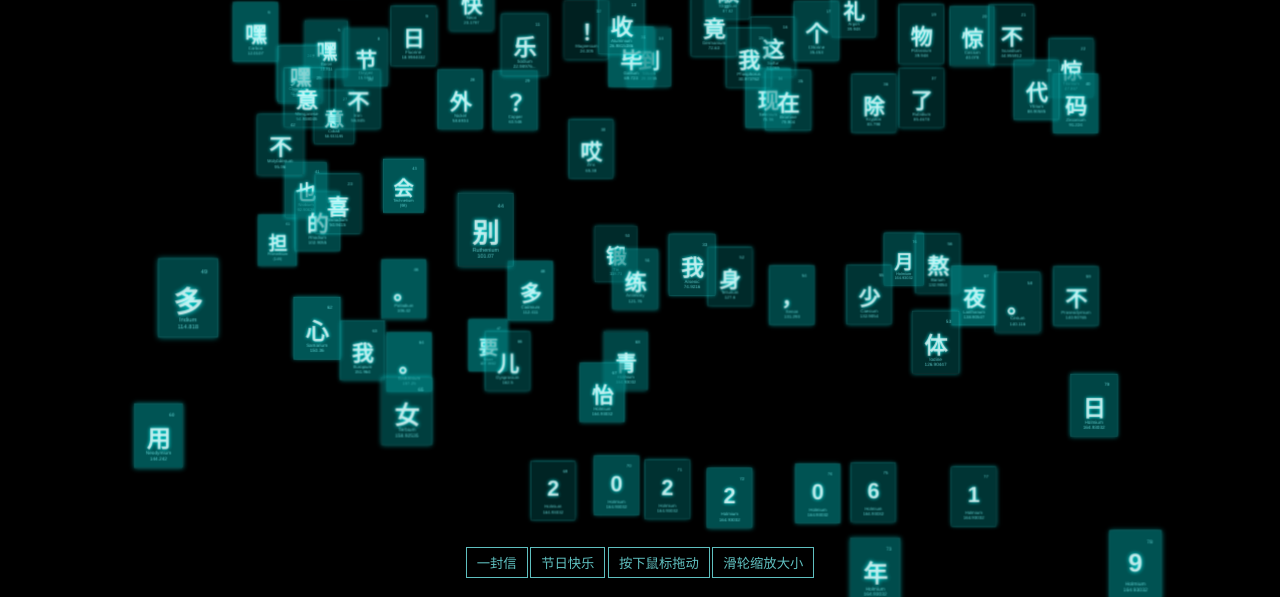
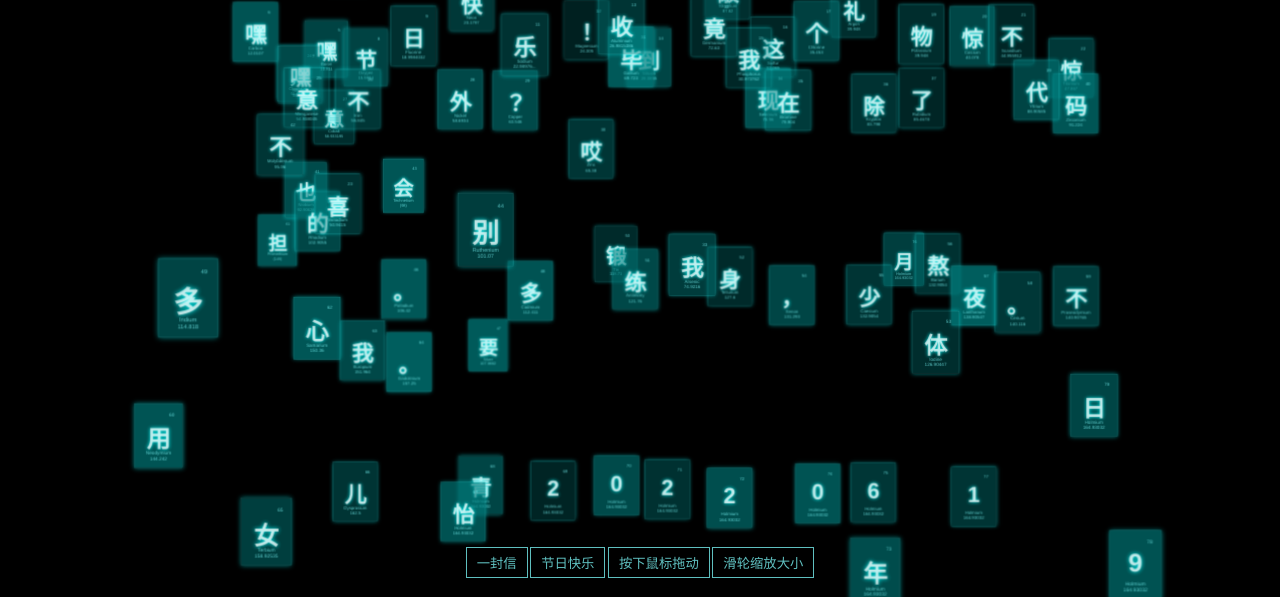
Before and after one commit to fuyiqing/father-gift, a plain HTML site: page index.html in a window 1280 px wide. Shown: the part 203-800 px from the top of the page. Drawn offline with Linux system fonts and the light colour scheme.

Commit message:
对对对

```diff
--- a/index.html
+++ b/index.html
@@ -190,10 +190,10 @@ var table = [
 	"心", "Samarium", "150.36", 3, 8,
 	"我", "Europium", "151.964", 4, 8,
 	"。", "Gadolinium", "157.25", 5, 8,
-	"女", "Terbium", "158.92535", 6, 8,
-	"儿", "Dysprosium", "162.5", 7, 8,
-	"怡", "Holmium", "164.93032", 8, 8,
-	"青", "Holmium", "164.93032", 9, 8,
+	"女", "Terbium", "158.92535", 3, 10,
+	"儿", "Dysprosium", "162.5", 4, 10,
+	"怡", "Holmium", "164.93032", 5, 10,
+	"青", "Holmium", "164.93032", 6, 10,
 	"2", "Holmium", "164.93032", 8, 10,
 	"0", "Holmium", "164.93032", 9, 10,
 	"2", "Holmium", "164.93032", 10, 10,
```
